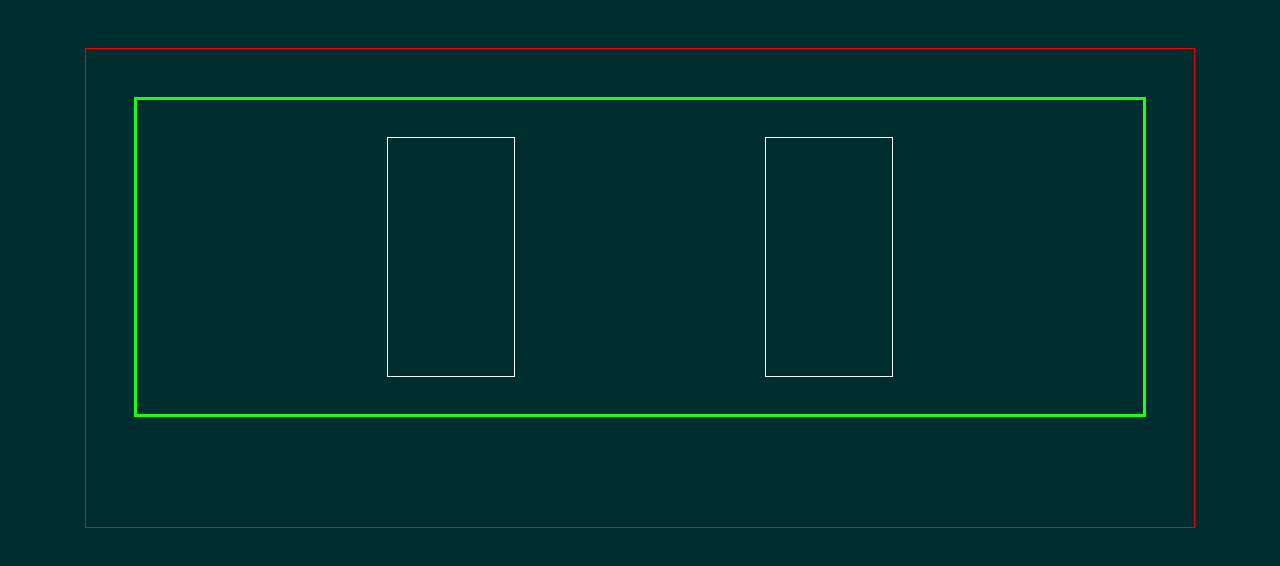
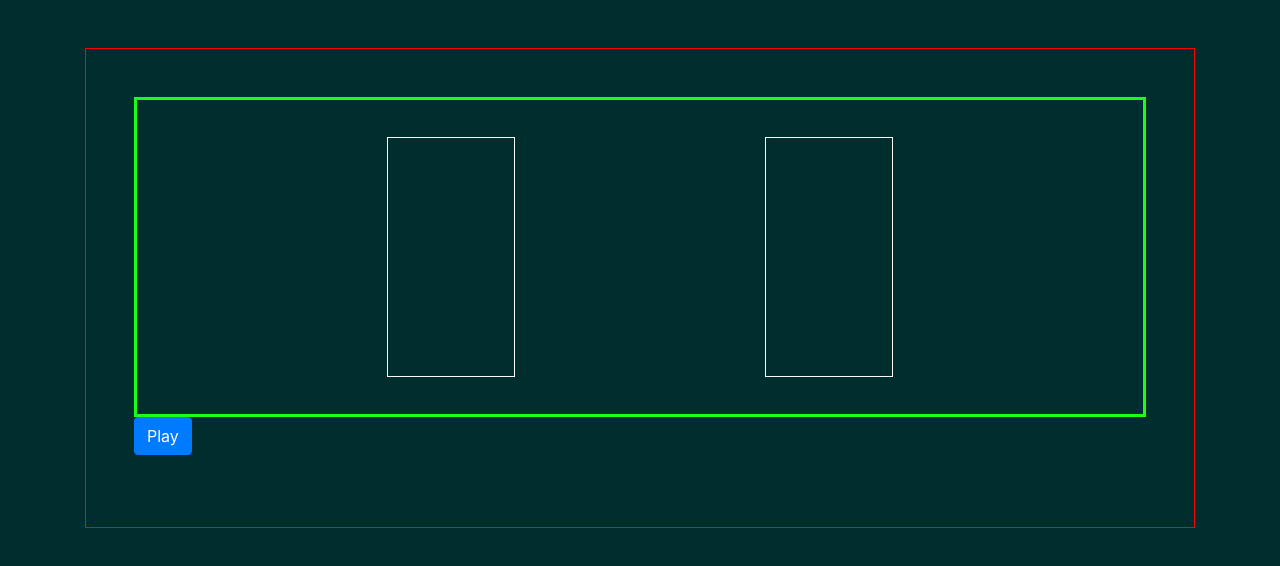
Before and after one commit to DianaBerte/MandarinApp-FE, a React (Create React App) app: page /games in a window 1280 px wide. Shown: the top 566 px of the page. Built offline with nearby package versions, Linux system fonts and the light colour scheme.

Commit message:
Tentative connection to BE

```diff
--- a/src/pages/Games/Beginner/gameOne.jsx
+++ b/src/pages/Games/Beginner/gameOne.jsx
@@ -1,16 +1,18 @@
 import { Container, Button } from "react-bootstrap";
 import { useState } from "react";
-
-
-
+import { useDispatch, useSelector } from "react-redux";
+import { useNavigate } from "react-router-dom";
 
 const GameOne = () => {
 
-
+    const dispatch = useDispatch();
+    const navigate = useNavigate();
 
     const playGameOne = async () => {
         try {
-
+            let res = await fetch(`${process.env.REACT_APP_BE_URL}/games`);
+            let data = await JSON.parse(res);
+            console.log("data: ", data)
         } catch (error) {
             console.log(error)
         }
@@ -24,6 +26,11 @@ const GameOne = () => {
                     <div className="left-column"></div>
                     <div className="right-column"></div>
                 </div>
+                <div className="btn-wrapper">
+                    <Button className="play" onClick={playGameOne}>
+                      Play
+                    </Button>
+                </div>
             </div>
         </Container>
         </>
```
Also changed, not shown: src/redux/hooks/index.js (deleted, +0 -7 lines).
